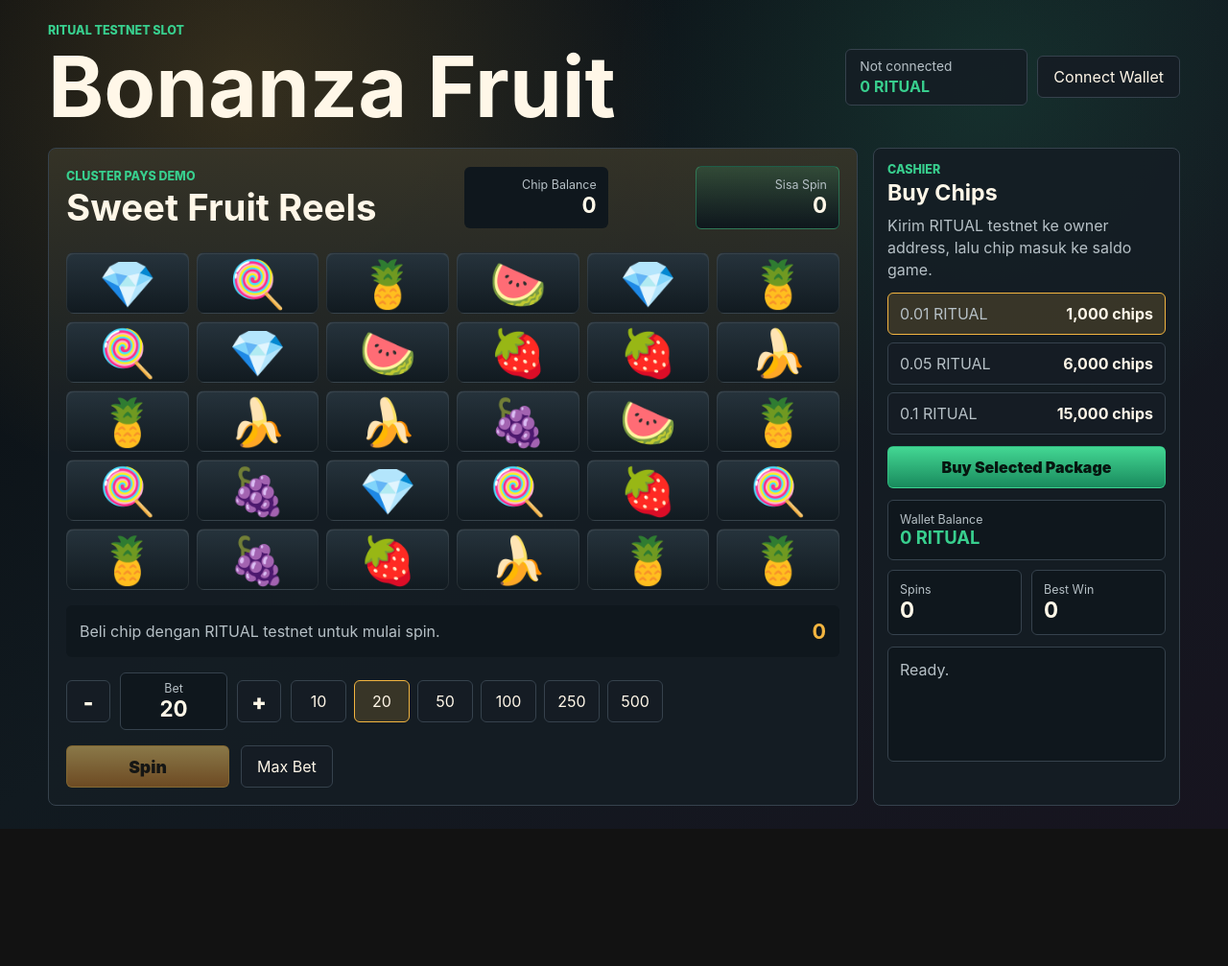
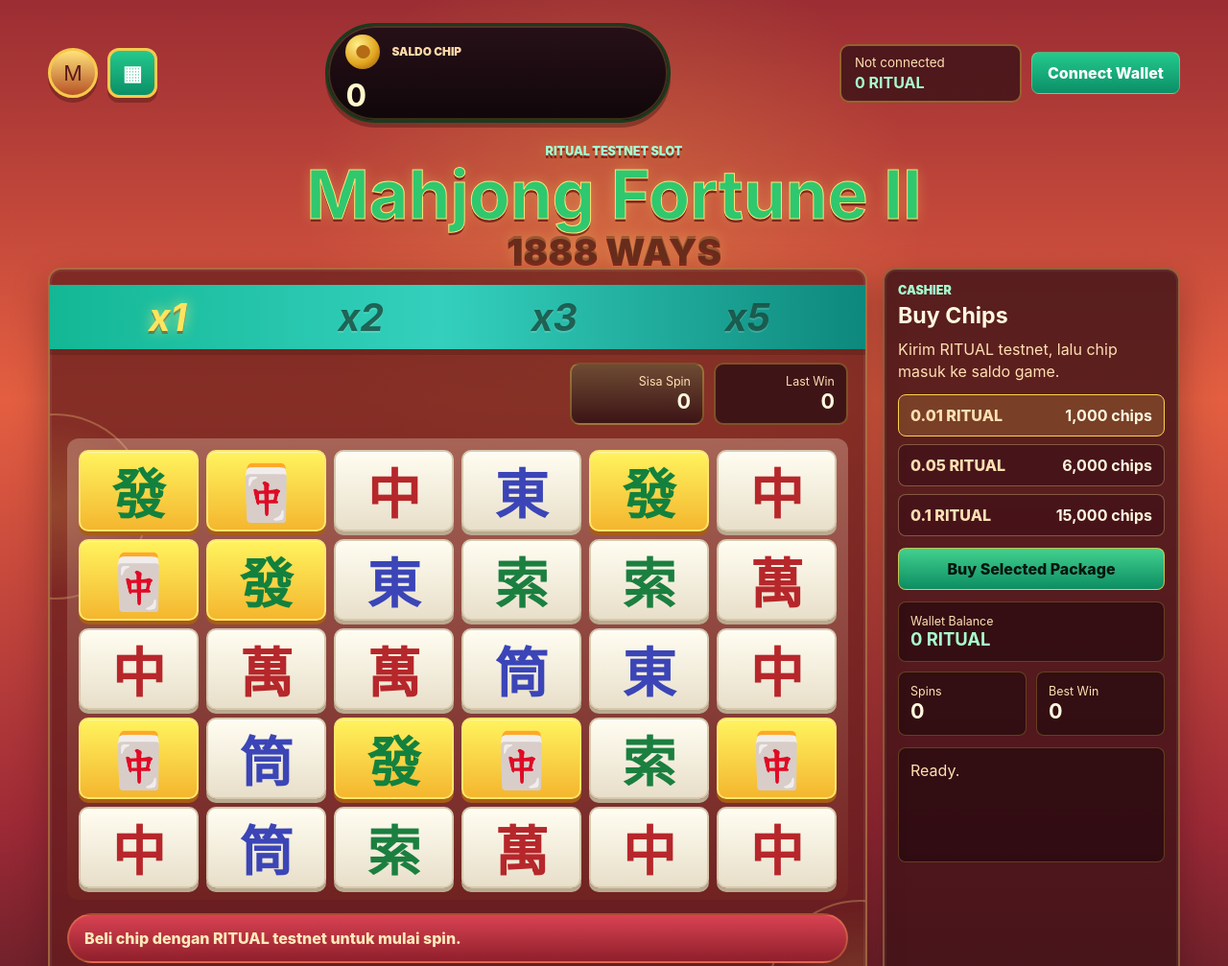
Before and after one commit to kamaledeng/game-ritual-tesnet, a website: page index.html in a window 1280 px wide. Shown: the top 1007 px of the page at 96% size. Before the commit the page ends 864 px from the top, so only its background shows below. Drawn offline with Linux system fonts and the light colour scheme.

Commit message:
Switch game to Mahjong slot theme

```diff
--- a/app.js
+++ b/app.js
@@ -11,7 +11,7 @@ const RITUAL_CHAIN = {
 };
 
 const OWNER_ADDRESS = "0xcf3da8d27bc354c8beb13a98205043e5c0967232";
-const STORAGE_KEY = "bonanza-fruit-ritual-state-v1";
+const STORAGE_KEY = "mahjong-fortune-ritual-state-v1";
 const bets = [10, 20, 50, 100, 250, 500];
 const chipPackages = [
   { ritual: "0.01", chips: 1000 },
@@ -20,13 +20,13 @@ const chipPackages = [
 ];
 
 const symbols = [
-  { icon: "🍌", name: "banana", pay: 3 },
-  { icon: "🍇", name: "grape", pay: 4 },
-  { icon: "🍓", name: "strawberry", pay: 5 },
-  { icon: "🍉", name: "melon", pay: 6 },
-  { icon: "🍍", name: "pineapple", pay: 8 },
-  { icon: "💎", name: "diamond", pay: 12 },
-  { icon: "🍭", name: "scatter", pay: 0 },
+  { icon: "萬", name: "wan", pay: 3, tone: "red" },
+  { icon: "筒", name: "tong", pay: 4, tone: "blue" },
+  { icon: "索", name: "suo", pay: 5, tone: "green" },
+  { icon: "東", name: "east", pay: 6, tone: "purple" },
+  { icon: "中", name: "red-dragon", pay: 8, tone: "red" },
+  { icon: "發", name: "fortune", pay: 12, tone: "gold" },
+  { icon: "🀄", name: "wild", pay: 0, tone: "gold" },
 ];
 
 const saved = readSavedState();
@@ -139,7 +139,9 @@ function drawReels(grid = makeGrid(), winningNames = []) {
     reel.className = "reel";
     column.forEach((symbol) => {
       const cell = document.createElement("div");
-      cell.className = `symbol ${winningNames.includes(symbol.name) ? "win" : ""}`;
+      cell.className = `symbol symbol--${symbol.tone} ${
+        winningNames.includes(symbol.name) ? "win" : ""
+      }`;
       cell.textContent = symbol.icon;
       reel.appendChild(cell);
     });
@@ -163,10 +165,10 @@ function calculateWin(grid) {
     }
   }
 
-  const scatters = grid.flat().filter((symbol) => symbol.name === "scatter").length;
-  if (scatters >= 4) {
-    payout += state.bet * scatters * 4;
-    winningNames.push("scatter");
+  const wilds = grid.flat().filter((symbol) => symbol.name === "wild").length;
+  if (wilds >= 3) {
+    payout += state.bet * wilds * 5;
+    winningNames.push("wild");
   }
 
   return { payout, winningNames };
@@ -328,7 +330,7 @@ async function spin() {
   el.reels.classList.remove("spinning");
   el.lastWin.textContent = payout.toLocaleString();
   el.resultText.textContent =
-    payout > 0 ? `Win ${payout.toLocaleString()} chips.` : "Belum menang, coba spin lagi.";
+    payout > 0 ? `Menang ${payout.toLocaleString()} chips.` : "Belum menang, coba spin lagi.";
 
   saveState();
   render();
--- a/index.html
+++ b/index.html
@@ -5,19 +5,25 @@
     <meta name="viewport" content="width=device-width, initial-scale=1.0" />
     <meta
       name="description"
-      content="Bonanza Fruit, slot-style Ritual testnet chip game."
+      content="Mahjong Fortune, slot-style Ritual testnet chip game."
     />
-    <title>Bonanza Fruit Ritual</title>
+    <title>Mahjong Fortune Ritual</title>
     <link rel="stylesheet" href="./styles.css" />
   </head>
   <body>
     <main class="app-shell">
-      <section class="play-surface" aria-label="Bonanza Fruit Ritual">
+      <section class="play-surface" aria-label="Mahjong Fortune Ritual">
         <header class="topbar">
-          <div>
-            <p class="eyebrow">Ritual Testnet Slot</p>
-            <h1>Bonanza Fruit</h1>
+          <div class="player-badge" aria-label="Player">
+            <div class="avatar">M</div>
+            <button class="hud-icon" type="button" title="Games">▦</button>
           </div>
+
+          <div class="coin-meter">
+            <span>Saldo Chip</span>
+            <strong id="chips">0</strong>
+          </div>
+
           <div class="wallet-panel">
             <div class="wallet-card" id="walletCard">
               <span id="networkStatus">Not connected</span>
@@ -27,20 +33,29 @@
           </div>
         </header>
 
+        <div class="game-title">
+          <p>Ritual Testnet Slot</p>
+          <h1>Mahjong Fortune II</h1>
+          <span>1888 Ways</span>
+        </div>
+
         <div class="game-layout">
-          <section class="machine" aria-label="Fruit slot machine">
+          <section class="machine" aria-label="Mahjong slot machine">
+            <div class="multiplier-track" aria-label="Multiplier">
+              <strong class="active">x1</strong>
+              <strong>x2</strong>
+              <strong>x3</strong>
+              <strong>x5</strong>
+            </div>
+
             <div class="machine__header">
-              <div>
-                <p>Cluster pays demo</p>
-                <h2>Sweet Fruit Reels</h2>
-              </div>
-              <div class="balance-box">
-                <span>Chip Balance</span>
-                <strong id="chips">0</strong>
-              </div>
               <div class="balance-box balance-box--accent">
                 <span>Sisa Spin</span>
                 <strong id="remainingSpins">0</strong>
+              </div>
+              <div class="balance-box">
+                <span>Last Win</span>
+                <strong id="lastWin">0</strong>
               </div>
             </div>
 
@@ -48,23 +63,20 @@
 
             <div class="result-strip">
               <span id="resultText">Beli chip dengan RITUAL testnet untuk mulai spin.</span>
-              <strong id="lastWin">0</strong>
             </div>
 
-            <div class="bet-strip" aria-label="Bet controls">
-              <button class="step-button" id="decreaseBet" type="button">-</button>
+            <div class="bottom-console">
+              <button class="round-button" id="decreaseBet" type="button">-</button>
               <div class="bet-readout">
-                <span>Bet</span>
+                <span>Total Bet</span>
                 <strong id="betLabel">20</strong>
               </div>
-              <button class="step-button" id="increaseBet" type="button">+</button>
-              <div class="quick-bets" id="quickBets"></div>
+              <button class="round-button" id="increaseBet" type="button">+</button>
+              <button class="turbo-button" id="maxBetButton" type="button">Max</button>
+              <button class="spin-button" id="spinButton" type="button">Spin</button>
             </div>
 
-            <div class="spin-row">
-              <button class="primary-button" id="spinButton" type="button">Spin</button>
-              <button class="secondary-button" id="maxBetButton" type="button">Max Bet</button>
-            </div>
+            <div class="quick-bets" id="quickBets" aria-label="Quick bets"></div>
           </section>
 
           <aside class="cashier-panel" aria-label="Chip cashier">
@@ -72,7 +84,7 @@
               <p class="panel-kicker">Cashier</p>
               <h3>Buy Chips</h3>
               <p class="small-copy">
-                Kirim RITUAL testnet ke owner address, lalu chip masuk ke saldo game.
+                Kirim RITUAL testnet, lalu chip masuk ke saldo game.
               </p>
             </div>
 
--- a/styles.css
+++ b/styles.css
@@ -1,16 +1,12 @@
 :root {
   color-scheme: dark;
-  --bg: #0b1116;
-  --panel: #151d24;
-  --panel-2: #202b34;
-  --ink: #fff7e8;
-  --muted: #b6c0c6;
-  --line: #36424d;
-  --gold: #f3b540;
-  --green: #38cf8e;
-  --red: #ec5f6c;
-  --blue: #5ba8ff;
-  --purple: #b47aff;
+  --ink: #fff7df;
+  --muted: #ffd9a8;
+  --line: rgba(255, 220, 150, 0.34);
+  --gold: #ffd34d;
+  --green: #13b66d;
+  --red: #c73b37;
+  --tile-shadow: #b9aa8f;
 }
 
 * {
@@ -21,9 +17,8 @@ body {
   margin: 0;
   min-height: 100vh;
   background:
-    radial-gradient(circle at 20% 10%, rgba(243, 181, 64, 0.18), transparent 28rem),
-    radial-gradient(circle at 80% 10%, rgba(56, 207, 142, 0.12), transparent 24rem),
-    linear-gradient(145deg, #090d11 0%, #111a20 48%, #17141f 100%);
+    radial-gradient(circle at 50% 20%, rgba(255, 203, 83, 0.22), transparent 20rem),
+    linear-gradient(180deg, #9b2d33 0%, #e45f41 34%, #9d2a36 70%, #32151b 100%);
   color: var(--ink);
   font-family:
     Inter, ui-sans-serif, system-ui, -apple-system, BlinkMacSystemFont, "Segoe UI", sans-serif;
@@ -32,25 +27,27 @@ body {
 button {
   min-height: 44px;
   border: 1px solid var(--line);
-  border-radius: 6px;
-  background: rgba(21, 29, 36, 0.92);
+  border-radius: 8px;
+  background: rgba(67, 18, 24, 0.8);
   color: var(--ink);
   cursor: pointer;
   font: inherit;
+  font-weight: 800;
   transition:
     transform 140ms ease,
     border-color 140ms ease,
-    background 140ms ease;
+    filter 140ms ease;
 }
 
 button:hover:not(:disabled) {
   transform: translateY(-1px);
   border-color: var(--gold);
+  filter: brightness(1.05);
 }
 
 button:disabled {
   cursor: not-allowed;
-  opacity: 0.5;
+  opacity: 0.55;
 }
 
 .app-shell {
@@ -64,234 +61,402 @@ button:disabled {
 }
 
 .topbar,
+.player-badge,
 .wallet-panel,
 .machine__header,
-.result-strip,
-.bet-strip,
-.spin-row {
+.bottom-console {
   display: flex;
   align-items: center;
 }
 
 .topbar {
   justify-content: space-between;
-  gap: 16px;
-  margin-bottom: 18px;
+  gap: 14px;
+  margin-bottom: 22px;
 }
 
-.eyebrow,
-.machine__header p,
+.player-badge,
+.wallet-panel {
+  gap: 10px;
+}
+
+.avatar,
+.hud-icon {
+  width: 52px;
+  height: 52px;
+  display: grid;
+  place-items: center;
+  border: 3px solid #f7c94c;
+  border-radius: 50%;
+  background: linear-gradient(180deg, #ffe27a, #b75225);
+  color: #5b1b17;
+  box-shadow: 0 5px 0 rgba(74, 25, 18, 0.42);
+  font-size: 1.35rem;
+}
+
+.hud-icon {
+  border-radius: 12px;
+  background: linear-gradient(180deg, #24c98d, #0b8f67);
+  color: #fff;
+}
+
+.coin-meter {
+  min-width: min(360px, 44vw);
+  display: grid;
+  grid-template-columns: auto 1fr;
+  align-items: center;
+  gap: 12px;
+  padding: 9px 18px;
+  border: 3px solid #1c391e;
+  border-radius: 999px;
+  background: linear-gradient(180deg, #271018, #10070a);
+  box-shadow: inset 0 0 0 2px rgba(255, 214, 87, 0.18), 0 5px 0 rgba(74, 25, 18, 0.45);
+}
+
+.coin-meter::before {
+  content: "●";
+  width: 36px;
+  height: 36px;
+  display: grid;
+  place-items: center;
+  border-radius: 50%;
+  background: radial-gradient(circle at 35% 30%, #fff08c, #e1a51e 58%, #8d4d11);
+  color: #b46b14;
+  font-size: 1.2rem;
+}
+
+.coin-meter span {
+  color: var(--muted);
+  font-size: 0.74rem;
+  font-weight: 900;
+  text-transform: uppercase;
+}
+
+.coin-meter strong {
+  color: #fff9cd;
+  font-size: clamp(1.35rem, 3vw, 2rem);
+  line-height: 1;
+}
+
+.wallet-panel {
+  justify-content: flex-end;
+  flex-wrap: wrap;
+}
+
+.wallet-card {
+  min-height: 52px;
+  min-width: 190px;
+  display: grid;
+  gap: 3px;
+  padding: 9px 14px;
+  border: 2px solid rgba(255, 211, 77, 0.4);
+  border-radius: 10px;
+  background: rgba(59, 19, 24, 0.82);
+}
+
+.wallet-card span {
+  color: #ffe0b3;
+  font-size: 0.84rem;
+}
+
+.wallet-card strong {
+  color: #a9ffcf;
+  font-size: 1rem;
+}
+
+.secondary-button {
+  padding: 0 16px;
+  background: linear-gradient(180deg, #24c98d, #0b8f67);
+  color: #fff;
+}
+
+.game-title {
+  position: relative;
+  display: grid;
+  justify-items: center;
+  margin-bottom: -4px;
+  text-align: center;
+  text-shadow: 0 3px 0 #7f271c, 0 0 14px rgba(255, 235, 117, 0.28);
+  z-index: 2;
+}
+
+.game-title p,
 .panel-kicker {
   margin: 0 0 5px;
-  color: var(--green);
+  color: #a6ffcf;
   font-size: 0.78rem;
-  font-weight: 800;
+  font-weight: 900;
   letter-spacing: 0;
   text-transform: uppercase;
 }
 
-h1,
-h2,
-h3 {
+.game-title h1 {
   margin: 0;
-  letter-spacing: 0;
-  line-height: 1.05;
+  color: #2fc86f;
+  font-size: clamp(2.2rem, 6vw, 4.4rem);
+  line-height: 0.95;
+  -webkit-text-stroke: 1px #ffe37a;
 }
 
-h1 {
-  font-size: clamp(2.4rem, 7vw, 5.5rem);
+.game-title span {
+  color: rgba(74, 52, 26, 0.42);
+  font-size: clamp(1.2rem, 3vw, 2.4rem);
+  font-weight: 900;
+  text-transform: uppercase;
 }
 
-h2 {
-  font-size: clamp(1.55rem, 3vw, 2.6rem);
+.game-layout {
+  display: grid;
+  grid-template-columns: minmax(0, 1fr) 310px;
+  gap: 16px;
 }
 
-h3 {
-  font-size: 1.45rem;
+.machine,
+.cashier-panel {
+  border: 2px solid rgba(255, 218, 112, 0.36);
+  border-radius: 14px;
+  background: rgba(97, 28, 28, 0.72);
+  box-shadow: inset 0 0 0 2px rgba(255, 255, 255, 0.06), 0 16px 36px rgba(46, 12, 16, 0.35);
 }
 
-.wallet-panel {
+.machine {
+  position: relative;
+  min-height: 680px;
+  padding: 16px 18px 18px;
+  overflow: hidden;
+}
+
+.machine::before,
+.machine::after {
+  content: "";
+  position: absolute;
+  width: 190px;
+  height: 190px;
+  border: 2px solid rgba(255, 224, 138, 0.28);
+  border-radius: 50%;
+  background: radial-gradient(circle, rgba(255, 218, 92, 0.16), transparent 68%);
+  pointer-events: none;
+}
+
+.machine::before {
+  left: -92px;
+  top: 150px;
+}
+
+.machine::after {
+  right: -92px;
+  bottom: 68px;
+}
+
+.multiplier-track {
+  position: relative;
+  z-index: 1;
+  display: grid;
+  grid-template-columns: repeat(4, 1fr);
+  margin: 0 -18px 14px;
+  padding: 10px 22px;
+  background: linear-gradient(90deg, #13b795, #34d0bd 48%, #0d887c);
+  box-shadow: 0 6px 0 rgba(74, 25, 18, 0.32);
+}
+
+.multiplier-track strong {
+  color: rgba(20, 69, 57, 0.78);
+  font-size: clamp(1.5rem, 4vw, 2.45rem);
+  font-style: italic;
+  text-align: center;
+  text-shadow: 0 2px 0 rgba(255, 255, 255, 0.14);
+}
+
+.multiplier-track .active {
+  color: #ffe45d;
+  text-shadow: 0 0 14px rgba(255, 243, 126, 0.7), 0 3px 0 rgba(118, 47, 12, 0.55);
+}
+
+.machine__header {
+  position: relative;
+  z-index: 1;
   justify-content: flex-end;
   gap: 10px;
   flex-wrap: wrap;
 }
 
-.wallet-card {
-  min-height: 54px;
-  min-width: 190px;
-  display: grid;
-  gap: 3px;
-  padding: 9px 14px;
-  border: 1px solid var(--line);
-  border-radius: 6px;
-  background: rgba(21, 29, 36, 0.9);
-}
-
-.wallet-card span {
-  color: var(--muted);
-  font-size: 0.86rem;
-}
-
-.wallet-card strong {
-  color: var(--green);
-  font-size: 1rem;
-}
-
-.game-layout {
-  display: grid;
-  grid-template-columns: minmax(0, 1fr) 320px;
-  gap: 16px;
-}
-
-.machine,
-.cashier-panel {
-  border: 1px solid var(--line);
-  border-radius: 8px;
-  background: rgba(21, 29, 36, 0.9);
-}
-
-.machine {
-  min-height: 650px;
-  padding: 18px;
-  background:
-    linear-gradient(180deg, rgba(243, 181, 64, 0.14), transparent 20rem),
-    rgba(21, 29, 36, 0.9);
-}
-
-.machine__header {
-  justify-content: space-between;
-  gap: 12px;
-  flex-wrap: wrap;
-}
-
 .balance-box {
-  min-width: 150px;
-  padding: 11px 12px;
-  border-radius: 6px;
-  background: #0f171d;
+  min-width: 140px;
+  padding: 10px 12px;
+  border: 2px solid rgba(255, 211, 77, 0.32);
+  border-radius: 10px;
+  background: rgba(44, 14, 18, 0.78);
   text-align: right;
 }
 
 .balance-box--accent {
-  border: 1px solid rgba(56, 207, 142, 0.38);
-  background: linear-gradient(180deg, rgba(56, 207, 142, 0.16), #0f171d);
+  background: linear-gradient(180deg, rgba(19, 182, 109, 0.2), rgba(44, 14, 18, 0.82));
 }
 
 .balance-box span,
 .stat span,
 .bet-readout span {
   display: block;
-  color: var(--muted);
+  color: #ffe0b3;
   font-size: 0.78rem;
 }
 
 .balance-box strong,
 .stat strong,
 .bet-readout strong {
-  font-size: 1.4rem;
+  color: #fff7df;
+  font-size: 1.35rem;
 }
 
 .reels {
+  position: relative;
+  z-index: 1;
   display: grid;
-  grid-template-columns: repeat(6, minmax(54px, 1fr));
+  grid-template-columns: repeat(6, minmax(52px, 1fr));
   gap: 8px;
-  margin: 24px 0 16px;
+  margin: 14px 0;
+  padding: 12px;
+  border-radius: 12px;
+  background: linear-gradient(180deg, rgba(255, 240, 212, 0.28), rgba(117, 40, 32, 0.48));
 }
 
 .reel {
   display: grid;
-  grid-template-rows: repeat(5, minmax(64px, 1fr));
+  grid-template-rows: repeat(5, minmax(70px, 1fr));
   gap: 8px;
 }
 
 .symbol {
-  min-height: 64px;
+  min-height: 70px;
   display: grid;
   place-items: center;
-  border: 1px solid rgba(255, 255, 255, 0.08);
-  border-radius: 8px;
-  background: linear-gradient(180deg, #26333c, #111a20);
-  box-shadow: inset 0 1px 0 rgba(255, 255, 255, 0.08);
-  font-size: clamp(1.8rem, 4vw, 3rem);
+  border: 2px solid #d6c9ae;
+  border-radius: 10px;
+  background: linear-gradient(180deg, #fffdf1, #e8dfca);
+  box-shadow: inset 0 1px 0 #fff, 0 4px 0 var(--tile-shadow);
+  color: #246f3b;
+  font-family: Georgia, "Times New Roman", serif;
+  font-size: clamp(2rem, 4.5vw, 3.5rem);
+  font-weight: 900;
+}
+
+.symbol--red {
+  color: #b6272b;
+}
+
+.symbol--blue,
+.symbol--purple {
+  color: #3b45b7;
+}
+
+.symbol--green {
+  color: #1b7f40;
+}
+
+.symbol--gold {
+  border-color: #ffe66a;
+  background: linear-gradient(180deg, #fff35e, #f4b62f);
+  color: #13813e;
+  box-shadow: inset 0 1px 0 #fff7b1, 0 4px 0 #a85d14;
 }
 
 .symbol.win {
-  border-color: var(--gold);
-  background: linear-gradient(180deg, #3d2e12, #151a18);
-  box-shadow: 0 0 0 2px rgba(243, 181, 64, 0.24), 0 0 28px rgba(243, 181, 64, 0.22);
+  filter: brightness(1.12);
+  box-shadow: 0 0 0 3px rgba(255, 229, 89, 0.35), 0 0 28px rgba(255, 214, 77, 0.72);
 }
 
 .result-strip {
-  min-height: 54px;
-  justify-content: space-between;
-  gap: 12px;
-  padding: 12px 14px;
-  border-radius: 6px;
-  background: #0f171d;
-  color: var(--muted);
+  position: relative;
+  z-index: 1;
+  min-height: 52px;
+  display: flex;
+  align-items: center;
+  padding: 12px 16px;
+  border: 2px solid rgba(255, 211, 77, 0.25);
+  border-radius: 999px;
+  background: linear-gradient(180deg, #d94252, #8f1f2b);
+  color: #ffe9ba;
+  font-weight: 800;
 }
 
-.result-strip strong {
-  color: var(--gold);
-  font-size: 1.35rem;
+.bottom-console {
+  position: relative;
+  z-index: 1;
+  justify-content: center;
+  gap: 10px;
+  margin-top: 14px;
+  padding: 12px;
+  border-radius: 999px;
+  background: linear-gradient(180deg, #d86a34, #6c271b);
 }
 
-.bet-strip {
-  gap: 10px;
-  margin-top: 16px;
-  flex-wrap: wrap;
+.round-button,
+.turbo-button {
+  width: 48px;
+  min-width: 48px;
+  height: 48px;
+  border: 3px solid #ffd34d;
+  border-radius: 14px;
+  background: linear-gradient(180deg, #fff071, #c47316);
+  color: #5d1d12;
+  font-size: 1.5rem;
 }
 
-.step-button {
-  width: 46px;
-  padding: 0;
-  font-size: 1.4rem;
-  font-weight: 900;
+.turbo-button {
+  width: 58px;
+  border-radius: 12px;
+  font-size: 0.82rem;
 }
 
 .bet-readout {
-  min-width: 112px;
-  padding: 8px 12px;
-  border: 1px solid var(--line);
-  border-radius: 6px;
-  background: #0f171d;
+  min-width: 132px;
+  padding: 7px 12px;
+  border: 2px solid #ffd34d;
+  border-radius: 10px;
+  background: linear-gradient(180deg, #4a170e, #7d390c);
   text-align: center;
 }
 
+.bet-readout span {
+  color: #ffe363;
+  font-weight: 900;
+  text-transform: uppercase;
+}
+
+.spin-button {
+  width: 110px;
+  height: 86px;
+  border: 4px solid #ffd34d;
+  border-radius: 50%;
+  background: radial-gradient(circle at 35% 25%, #fff386, #20a567 52%, #09633d);
+  color: #ffe64f;
+  font-size: 1.7rem;
+  font-style: italic;
+  text-transform: uppercase;
+  text-shadow: 0 2px 0 #7b270f;
+  box-shadow: 0 7px 0 #7c2d0e, 0 0 18px rgba(255, 210, 61, 0.45);
+}
+
 .quick-bets {
+  position: relative;
+  z-index: 1;
   display: flex;
+  justify-content: center;
   gap: 8px;
   flex-wrap: wrap;
+  margin-top: 10px;
 }
 
 .quick-bet {
   min-width: 58px;
   padding: 0 12px;
+  border-color: rgba(255, 211, 77, 0.28);
 }
 
 .quick-bet.active,
 .package-card.active {
   border-color: var(--gold);
-  background: rgba(243, 181, 64, 0.16);
-}
-
-.spin-row {
-  gap: 12px;
-  margin-top: 16px;
-}
-
-.primary-button {
-  min-width: 170px;
-  border-color: rgba(243, 181, 64, 0.86);
-  background: linear-gradient(180deg, #ffd36e, #c67923);
-  color: #171007;
-  font-size: 1.1rem;
-  font-weight: 900;
-}
-
-.secondary-button,
-.buy-button {
-  padding: 0 16px;
+  background: rgba(255, 211, 77, 0.18);
 }
 
 .cashier-panel {
@@ -299,11 +464,17 @@ h3 {
   align-content: start;
   gap: 12px;
   padding: 14px;
+  background: rgba(63, 19, 24, 0.82);
+}
+
+.panel-block h3 {
+  margin: 0;
+  font-size: 1.45rem;
 }
 
 .small-copy {
   margin: 10px 0 0;
-  color: var(--muted);
+  color: #ffe0b3;
   line-height: 1.45;
 }
 
@@ -322,25 +493,25 @@ h3 {
 }
 
 .package-card span {
-  color: var(--muted);
+  color: #ffe0b3;
 }
 
 .package-card strong {
-  color: var(--ink);
+  color: #fff7df;
 }
 
 .buy-button {
-  border-color: rgba(56, 207, 142, 0.65);
-  background: linear-gradient(180deg, #43d793, #198a5d);
+  padding: 0 16px;
+  border-color: rgba(255, 211, 77, 0.75);
+  background: linear-gradient(180deg, #42d18f, #0c8d62);
   color: #06150f;
-  font-weight: 900;
 }
 
 .stat,
 .status-log {
-  border: 1px solid var(--line);
-  border-radius: 6px;
-  background: #0f171d;
+  border: 1px solid rgba(255, 211, 77, 0.25);
+  border-radius: 8px;
+  background: rgba(30, 8, 12, 0.6);
   padding: 12px;
 }
 
@@ -355,7 +526,7 @@ h3 {
 }
 
 .stat--wide strong {
-  color: var(--green);
+  color: #a9ffcf;
   font-size: 1.15rem;
 }
 
@@ -365,27 +536,33 @@ h3 {
 
 .status-log {
   min-height: 120px;
-  color: var(--muted);
+  color: #ffe0b3;
   line-height: 1.45;
   overflow-wrap: anywhere;
 }
 
 .spinning .symbol {
-  animation: pulse 160ms linear infinite alternate;
+  animation: pulse 150ms linear infinite alternate;
 }
 
 @keyframes pulse {
   from {
     transform: translateY(-2px);
-    filter: brightness(1.2);
+    filter: brightness(1.18);
   }
   to {
     transform: translateY(2px);
-    filter: brightness(0.75);
+    filter: brightness(0.84);
   }
 }
 
 @media (max-width: 900px) {
+  .topbar {
+    display: grid;
+    grid-template-columns: 1fr;
+    justify-items: center;
+  }
+
   .game-layout {
     grid-template-columns: 1fr;
   }
@@ -397,18 +574,36 @@ h3 {
 
 @media (max-width: 620px) {
   .app-shell {
-    padding: 14px;
+    padding: 10px;
   }
 
-  .topbar,
-  .machine__header,
+  .coin-meter {
+    width: 100%;
+    min-width: 0;
+  }
+
   .wallet-panel {
+    width: 100%;
     align-items: stretch;
     flex-direction: column;
   }
 
+  .wallet-panel > * {
+    width: 100%;
+  }
+
+  .machine {
+    padding: 12px 10px;
+  }
+
+  .multiplier-track {
+    margin-inline: -10px;
+    padding-inline: 12px;
+  }
+
   .reels {
     gap: 5px;
+    padding: 7px;
   }
 
   .reel {
@@ -416,12 +611,19 @@ h3 {
   }
 
   .symbol {
-    min-height: 48px;
-    border-radius: 6px;
+    min-height: 52px;
+    border-radius: 7px;
+    font-size: 1.7rem;
   }
 
-  .spin-row > button,
-  .wallet-panel > * {
-    flex: 1 1 100%;
+  .bottom-console {
+    display: grid;
+    grid-template-columns: 48px 1fr 48px 58px;
+    border-radius: 16px;
+  }
+
+  .spin-button {
+    grid-column: 1 / -1;
+    justify-self: center;
   }
 }
```
Also changed, not shown: README.md.
